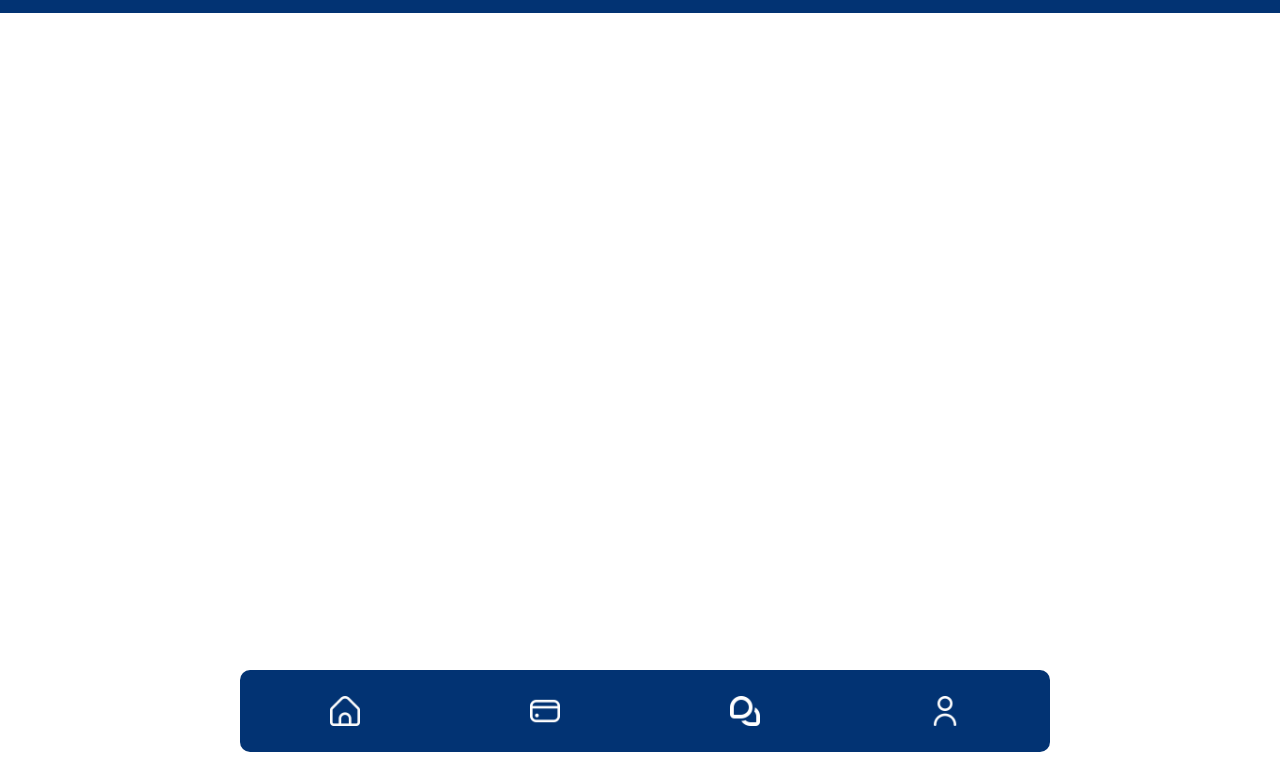
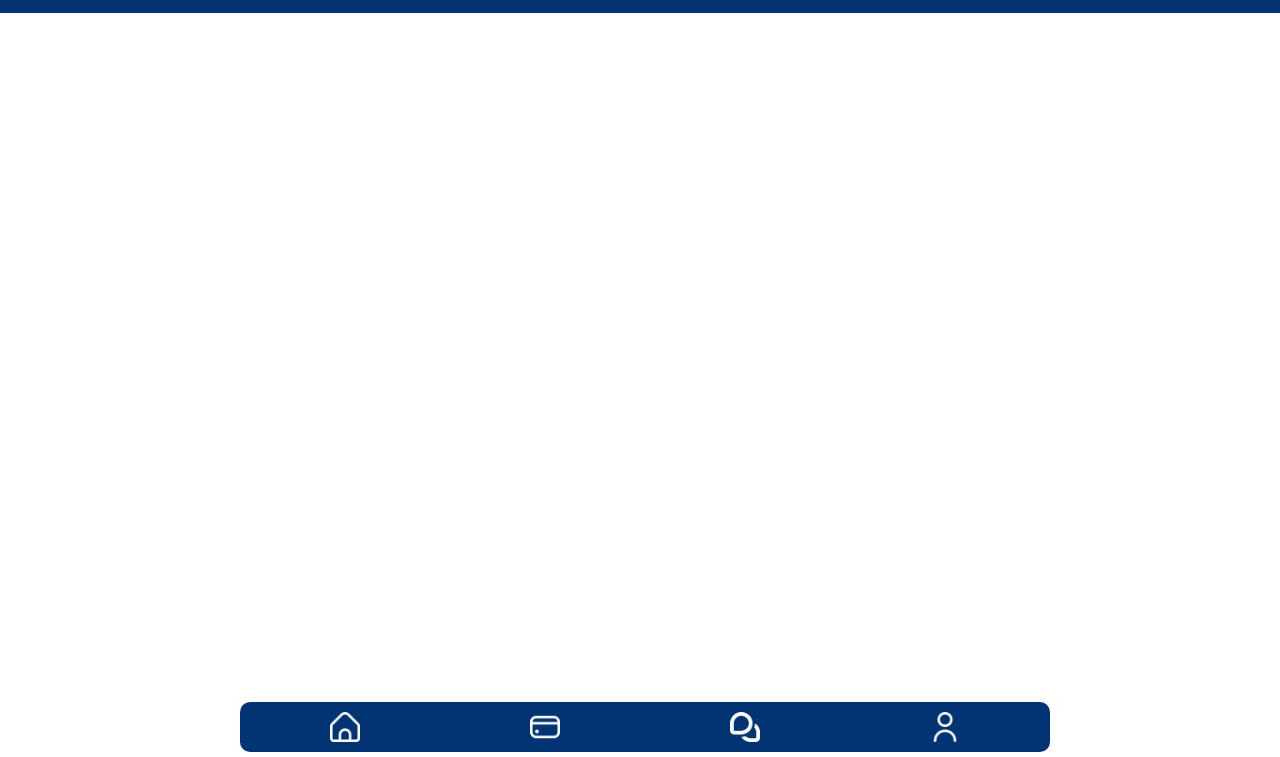
Before and after one commit to Gustavowp8/OneSharp, a plain HTML site: page pages/modelo.html in a window 1280 px wide. Shown: the part 43-800 px from the top of the page. Drawn offline with nearby package versions, Linux system fonts and the light colour scheme.

Commit message:
estilo da pagina alterado
Nesta atualização eu fiz a alteração do perfil do prestador para haver melhor adaptação a visor de celular.

```diff
--- a/pages/estilo/prestador.css
+++ b/pages/estilo/prestador.css
@@ -102,7 +102,7 @@ body{
     justify-content: space-around;
     padding: 5px;
     max-width: 800px;
-    height: 72px;
+    height: 40px;
     margin: auto;
     border-radius: 10px;
     align-items: center;
--- a/pages/funcao/app.js
+++ b/pages/funcao/app.js
@@ -12,12 +12,3 @@ menu.addEventListener('click', mMenu)
 function irPerfil(){
     location='prestador.html'
 }
-
-/*=== configuração fotos ======*/
-
-var swiper = new Swiper(".mySwiper", {
-    effect: "cards",
-    grabCursor: true,
-  });
-
-/*=== configuração fotos ======*/
```
Also changed, not shown: pages/funcao/fotopretador.js (added, +8 -0 lines), pages/prestador.html (+1 -0 lines).
